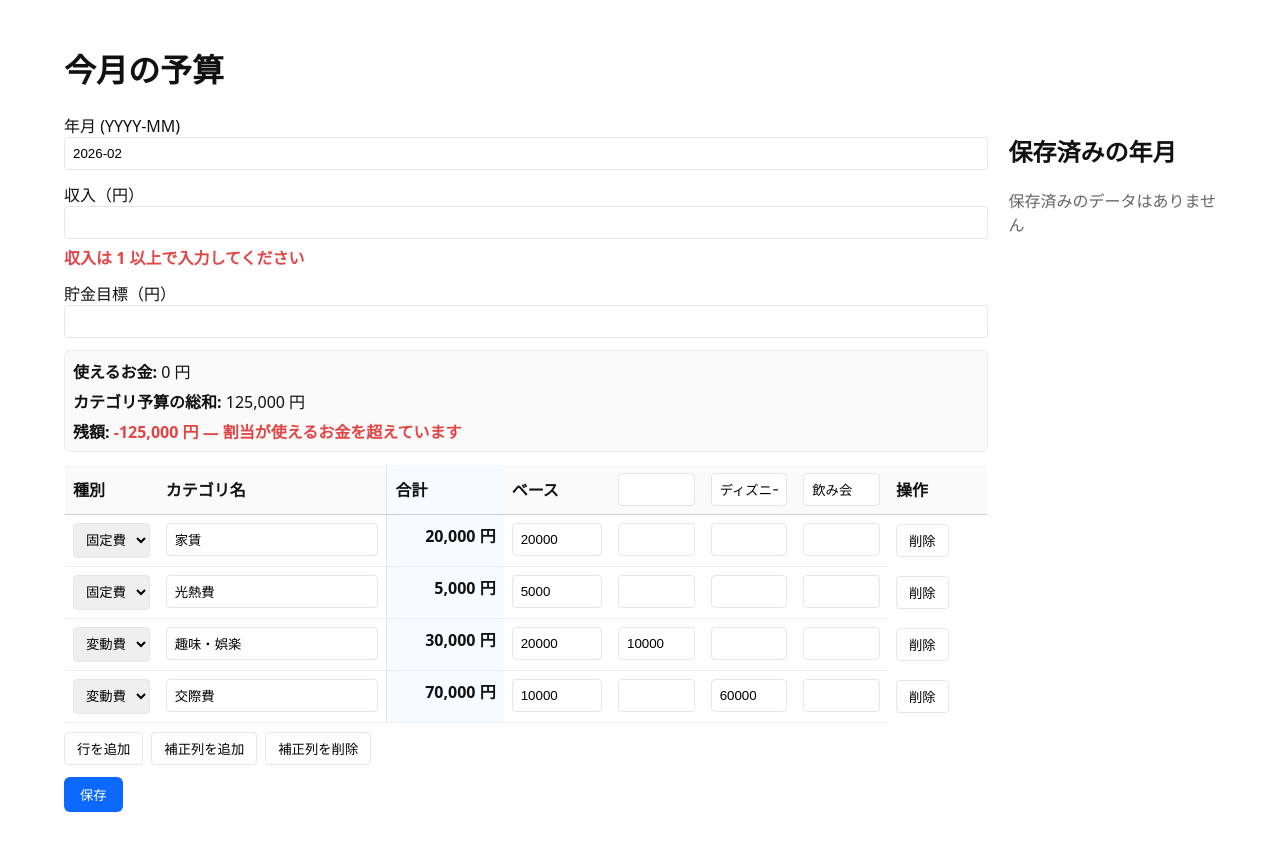
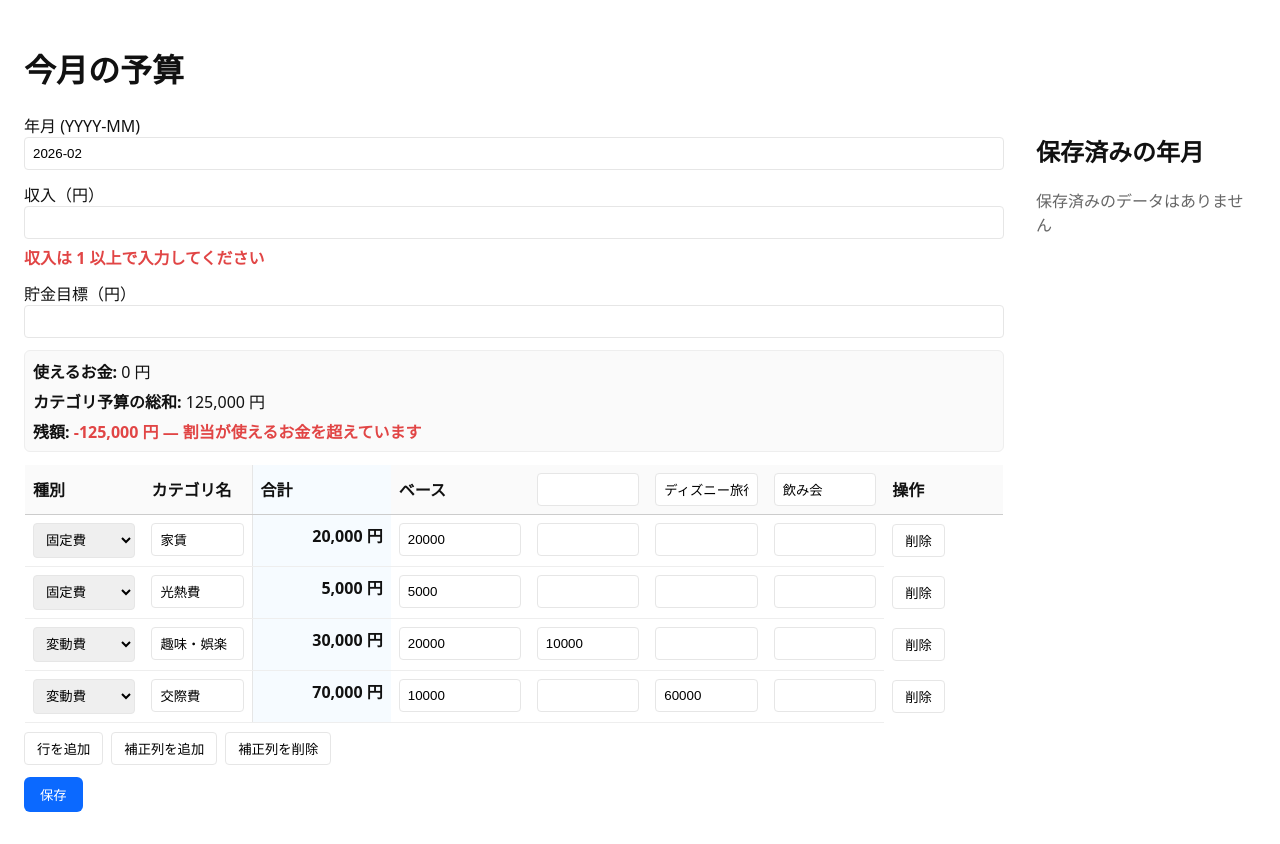
Before and after one commit to kannna5296/monthly-budgets, a Next.js app: page / in a window 1280 px wide. Built offline with nearby package versions, Linux system fonts and the light colour scheme.

Commit message:
UI修正

```diff
--- a/styles/Table.module.css
+++ b/styles/Table.module.css
@@ -1,6 +1,6 @@
 .main {
   padding: 24px;
-  max-width: 1200px;
+  max-width: 1300px;
   /* center the app content on wide screens */
   margin: 0 auto;
   /* horizontal centering with side margins */
@@ -59,7 +59,8 @@
 }
 
 .colName {
-  width: 320px;
+  width: 110px;
+  /* reduced from ~320px to ~1/3 as requested */
 }
 
 .colTotal {
```
